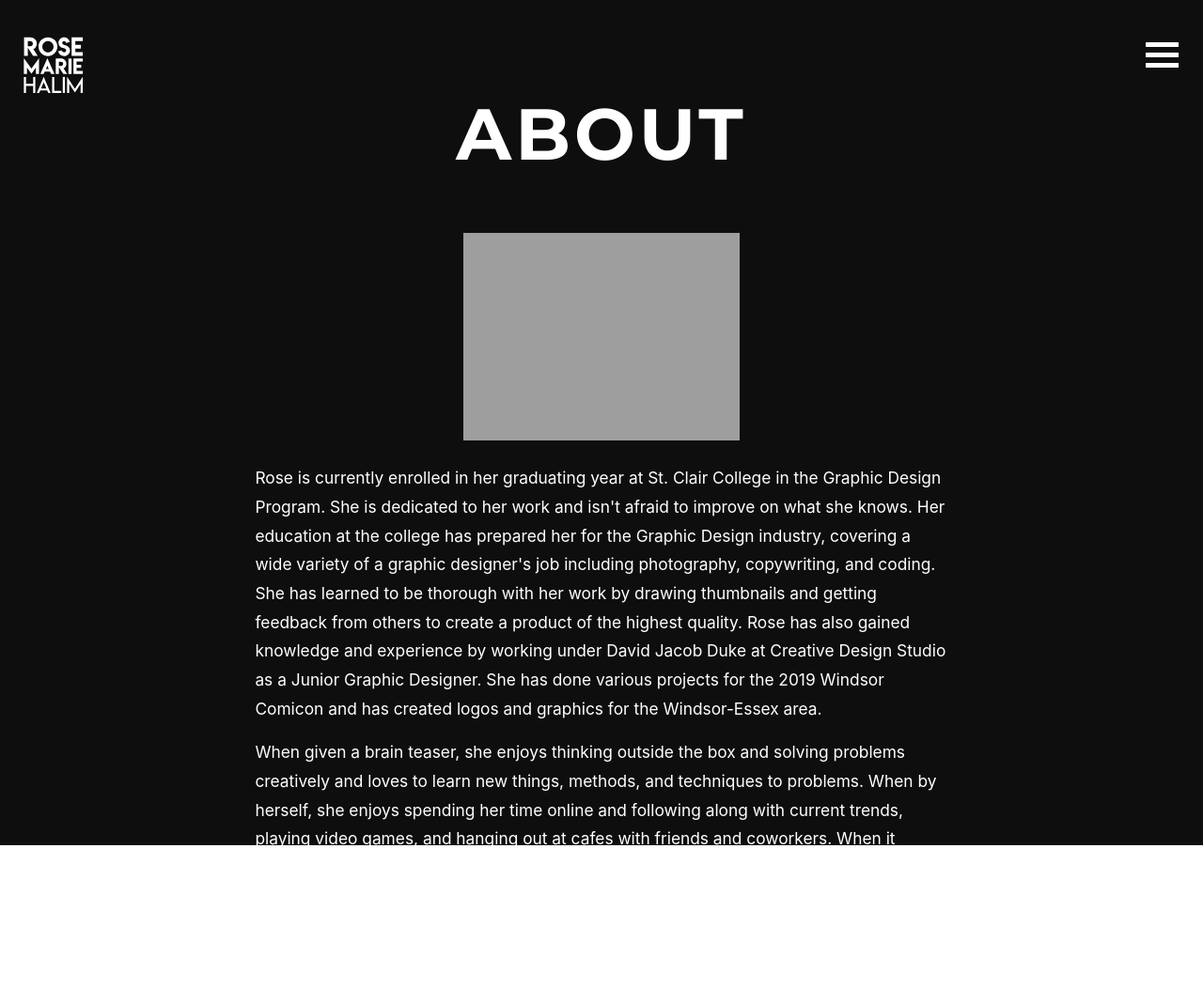
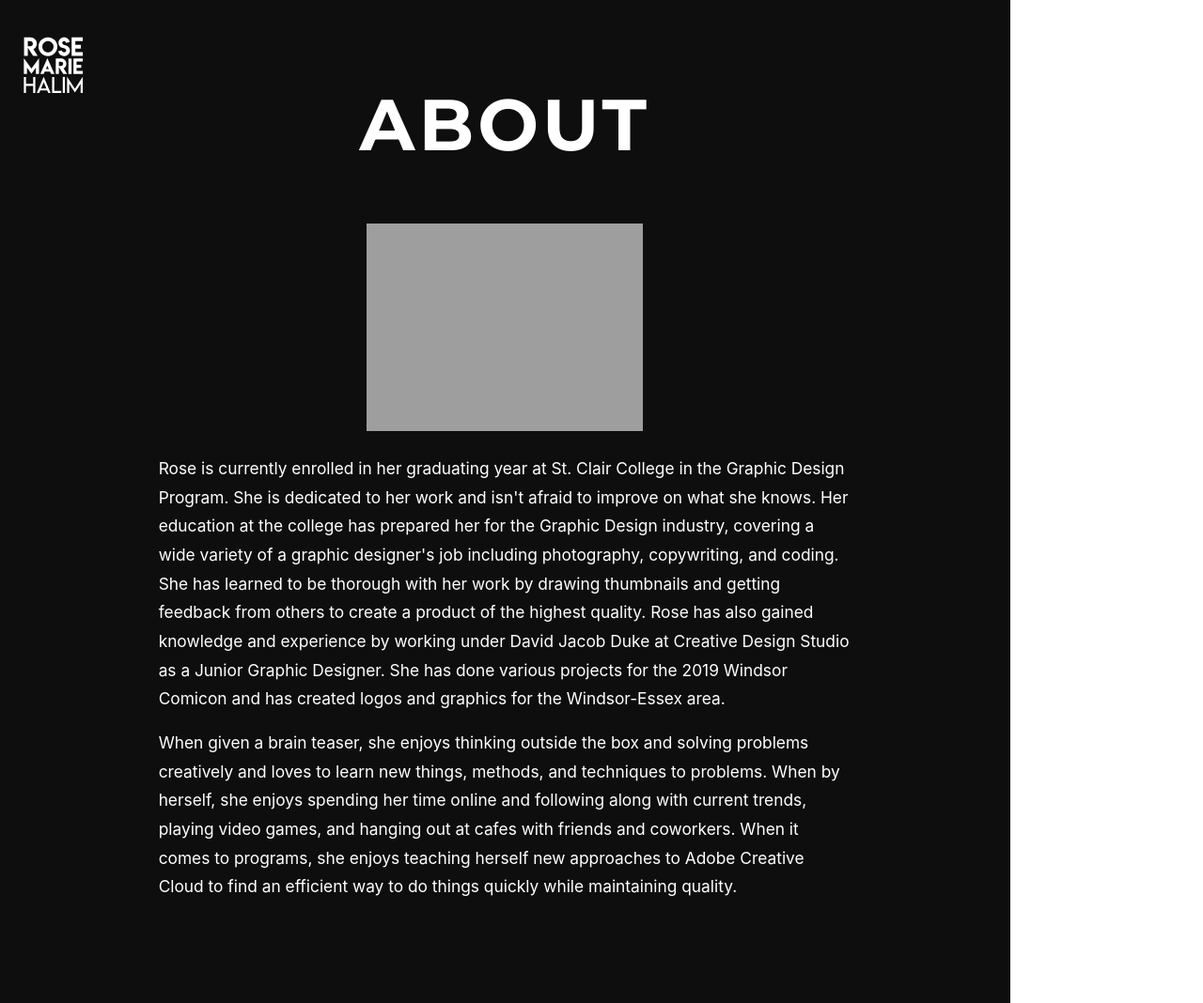
Before and after one commit to RosemarieHalim/Portfolio, a Jekyll site: the page built from about.html, in a window 1280 px wide. Shown: the whole page at 94% size. Built offline with Jekyll 4.4.1, drawn with Linux system fonts in a browser that asks for light colours; nearby versions of some CDN libraries; before the commit the page ends 1025 px from its top, so only the background shows below that.

Commit message:
Update main.scss

```diff
--- a/_sass/main.scss
+++ b/_sass/main.scss
@@ -5,7 +5,8 @@
 
 .pagestyle {
 background: rgb(15, 14, 14);
-height:100vh;
+// height:100vh;
+float: left;
 }
 
 
@@ -126,9 +127,9 @@
 
 .content {
   float:left;
-  width:70%;
+  width:80%;
   margin:5% 15%;
-  color: #FFF;
+//   color: #FFF;
 }
 
 h1 {
@@ -758,7 +759,7 @@
 
 .about {
   background: rgb(15, 14, 14);
-  height: 100vh;
+  float: left;
 }
 
 .port-container {
```
